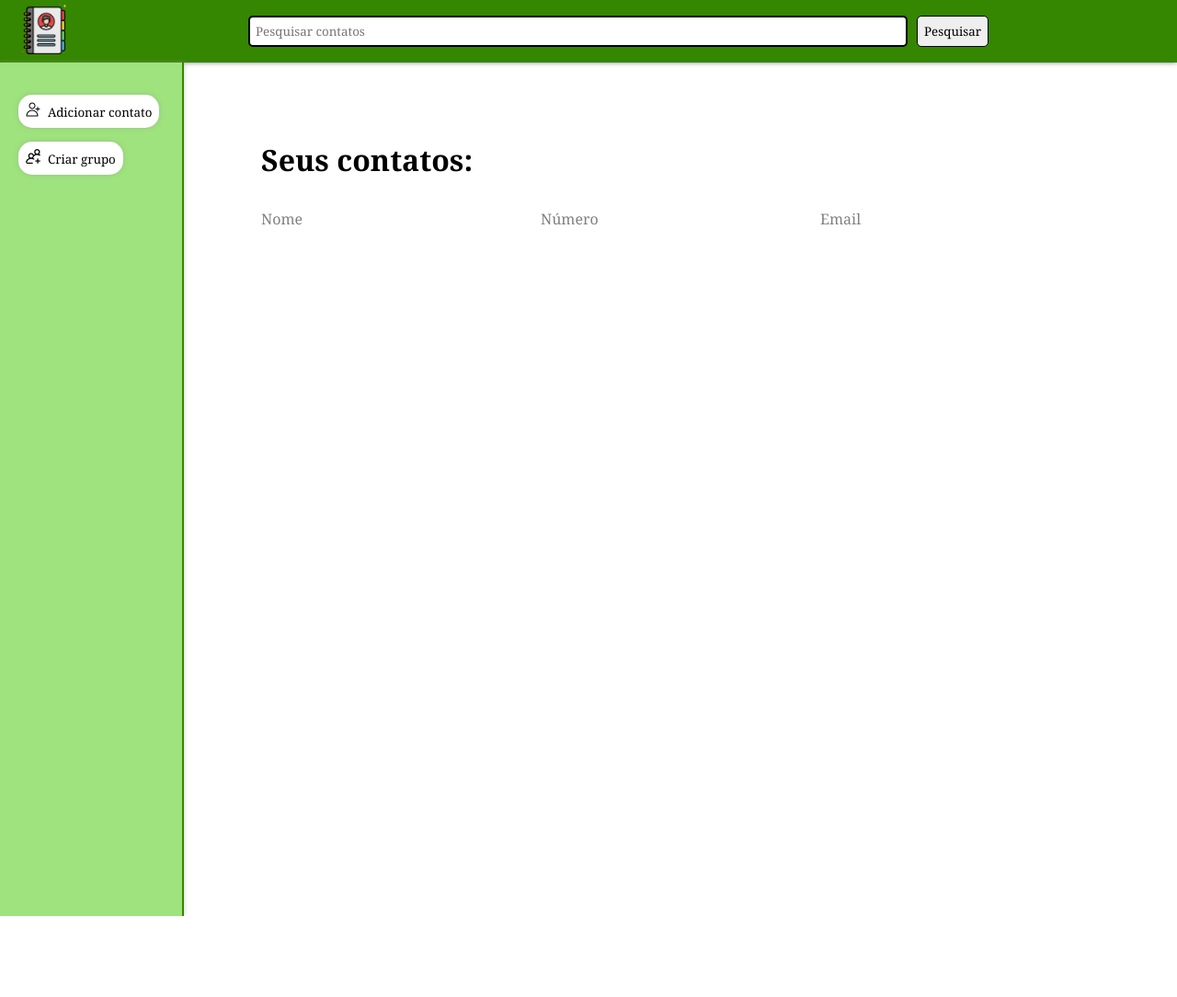
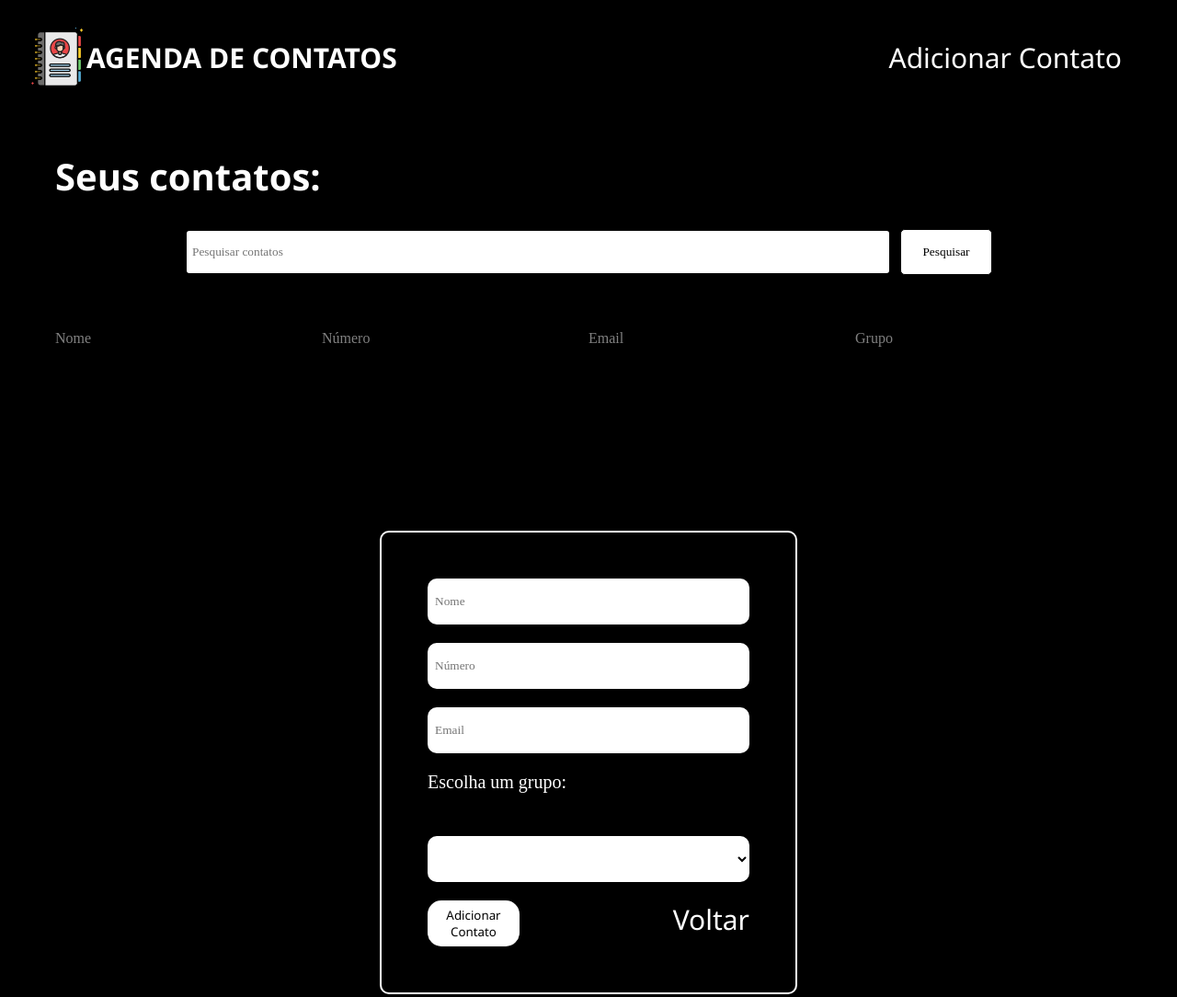
Before and after one commit to joaopedrollgomes/Agenda_de_contatos, a plain HTML site: page index.html in a window 1280 px wide. Shown: the whole page at 92% size. Before the commit the page ends 996 px from the top, so only its background shows below. Drawn offline with Linux system fonts and the light colour scheme.

Commit message:
code update

```diff
--- a/index.html
+++ b/index.html
@@ -3,58 +3,65 @@
 
 <head>
     <meta charset="UTF-8">
+    <meta http-equiv="X-UA-Compatible" content="IE=edge">
     <meta name="viewport" content="width=device-width, initial-scale=1.0">
     <link rel="stylesheet" href="style.css">
-    <link rel="stylesheet" href="https://cdnjs.cloudflare.com/ajax/libs/font-awesome/6.2.1/css/all.min.css">
-    <title>Lista de contatos</title>
+    <title>Agenda de Contatos</title>
 </head>
 
 <body>
-    <header id="nav">
+    <header class="logo">
         <div>
-            <img src="img/livro-de-contato.png" alt="ícone">
+            <img src="img/livro-de-contato.png" alt="">
+            <h1>AGENDA DE CONTATOS</h1>
         </div>
-        <div id="div-barra-button">
-            <input type="text" id="barra-pesquisa" placeholder="Pesquisar contatos">
-            <button id="button-pesquisa" onclick="EXEMPLO:pesquisarContatos()">Pesquisar</button>
-        </div>
+
+        <a href="#adicionar">Adicionar Contato</a>
+
     </header>
-
-    <div class="container">
-
-        <aside>
-            <ul id="listaMenu">
-                <button>
-                    <a href="form.html">
-                        <img src="img/adicionar-amigo.png" alt="Ícone">Adicionar contato
-                    </a>
-                </button>
-                <button>
-                    <a href="#">
-                        <img src="img/adicionar-grupo.png" alt="Ícone">Criar grupo
-                    </a>
-                </button>
-            </ul>
-        </aside>
-
-        <main>
-
+    <main>
+        <section id="contatos">
             <div class="contatos">
-                <h1 id="titulo">Seus contatos:</h1>
-
+                <h2 id="titulo">Seus contatos:</h2>
+                <div id="div-barra-button">
+                    <input type="text" id="barra-pesquisa" placeholder="Pesquisar contatos">
+                    <button id="button-pesquisa" onclick="EXEMPLO:pesquisarContatos()">Pesquisar</button>
+                </div>
                 <div id="identificacao">
                     <p>Nome</p>
                     <p>Número</p>
                     <p>Email</p>
+                    <p>Grupo</p>
                 </div>
-
                 <ul id="listaContatos">
-                    <!-- Os elementos do array -->
+                    <!-- contatos serão add aqui -->
                 </ul>
             </div>
-        </main>
 
-    </div>
+        </section>
+        <section id="adicionar">
+            <div class="caixa">
+                <form>
+                    <input type="text" name="nome" placeholder="Nome">
+                    <input type="text" name="telefone" placeholder="Número">
+                    <input type="text" name="email" placeholder="Email">
+                    <label for="text">Escolha um grupo:</label>
+                    <select name="grupo">
+                        <optgroup label="Grupo">
+                            <option value=""></option>
+                            <option value="familia">Família</option>
+                            <option value="amigos">Amigos</option>
+                            <option value="trabalho">Trabalho</option>
+                        </optgroup>
+                    </select>
+                    <div class="botoes">
+                        <button type="submit" onclick="adicionarContato()">Adicionar Contato</button>
+                        <a href="agenda.html">Voltar</a>
+                    </div>
+                </form>
+            </div>
+        </section>
+    </main>
 
     <script src="script.js"></script>
 </body>
--- a/script.js
+++ b/script.js
@@ -1,19 +1,67 @@
-// Lista de contatos do localStorage
-let listaContatos = JSON.parse(localStorage.getItem('contatos')) || [];
-
-//Local na página index onde será add os contatos
-let listaNovoContato = document.getElementById('listaContatos');
-
-// Loop para add os contatos ao index
-for (let i = 0; i < listaContatos.length; i++) {
-    let contato = listaContatos[i];
-    let novoContato = document.createElement('li');
-    novoContato.innerHTML = `
-        <p>${contato.nome}</p>
-        <p>${contato.numero}</p>
-        <p>${contato.email}</p>
-    `;
-    listaNovoContato.appendChild(novoContato);
+class Contato {
+    constructor(nome, numero, email) {
+        this.nome = nome;
+        this.numero = numero;
+        this.email = email;
+    }
 }
 
-localStorage.clear();
+const contatos = [];
+
+function addContato(nome, numero, email) {
+    const contato = new Contato(nome, numero, email);
+    contatos.push(contato);
+    listaAtualizada();
+}
+
+// Função para atualizar a lista de contatos
+function listaAtualizada() {
+    const listaContatos = document.getElementById('listaContatos');
+    listaContatos.innerHTML = '';
+
+    contatos.forEach((contato, index) => {
+        const itemLista = document.createElement('li');
+        itemLista.className = 'style-contato';
+
+        itemLista.innerHTML = `
+        <span class = "nome">${contato.nome}</span> <span class = "numero">${contato.numero}</span> <span class = "email">${contato.email}</span>
+        <button class="editar-button" onclick="editarContato(${index})">Editar</button>
+        <button class="deletar-button" onclick="deletarContato(${index})">Excluir</button>
+      `;
+
+        listaContatos.appendChild(itemLista);
+    });
+}
+
+// Função para editar um contato
+function editarContato(index) {
+    const novoNome = prompt('Novo Nome:', contatos[index].nome);
+    const novoNumero = prompt('Novo Número:', contatos[index].numero);
+    const novoEmail = prompt('Novo Email:', contatos[index].email);
+
+    if (novoNome !== null && novoNumero !== null && novoEmail !== null) {
+        contatos[index] = new Contato(novoNome, novoNumero, novoEmail);
+        listaAtualizada();
+    }
+}
+
+// Função para excluir um contato
+function deletarContato(index) {
+    if (confirm('Tem certeza de que deseja excluir este contato?')) {
+        contatos.splice(index, 1); // Remove o contato
+        listaAtualizada();
+    }
+}
+
+// "Ativando" o formulário de adição de contato
+const formulario = document.querySelector('form');
+formulario.addEventListener('submit', function (event) {
+    event.preventDefault();
+    const nome = document.querySelector('input[name="nome"]').value;
+    const numero = document.querySelector('input[name="telefone"]').value;
+    const email = document.querySelector('input[name="email"]').value;
+    addContato(nome, numero, email);
+    formulario.reset();
+});
+
+listaAtualizada();
--- a/style-form.css
+++ /dev/null
@@ -1,53 +0,0 @@
-/* Variáveis */
-:root {
-    --main-bg-color: #358600;
-    --accent-color: #9EE37D;
-}
-
-/* Reset e configuração básica */
-* {
-    margin: 0;
-    padding: 0;
-    box-sizing: border-box;
-}
-
-body {
-    font-family: Georgia, 'Times New Roman', Times, serif;
-}
-
-/* Estilo para a página de formulário */
-h1 {
-    font-size: 24px;
-    margin: 20px;
-}
-
-form {
-    max-width: 400px;
-    margin: 0 auto;
-    padding: 20px;
-    background-color: #fff;
-    border-radius: 10px;
-    box-shadow: 0px 0px 5px rgba(0, 0, 0, 0.5);
-}
-
-form input[type="text"],
-form input[type="email"] {
-    width: 100%;
-    padding: 10px;
-    margin-bottom: 10px;
-    border: 1px solid #ccc;
-    border-radius: 5px;
-}
-
-form input[type="submit"] {
-    background-color: var(--accent-color);
-    color: #fff;
-    padding: 10px 20px;
-    border: none;
-    border-radius: 5px;
-    cursor: pointer;
-}
-
-form input[type="submit"]:hover {
-    background-color: #7abb4f;
-}
--- a/style.css
+++ b/style.css
@@ -1,35 +1,94 @@
-/* Variáveis */
-:root {
-    --main-bg-color: #358600;
-    --accent-color: #9EE37D;
-}
-
-/* Reset e configuração básica */
-* {
+*{
     margin: 0;
     padding: 0;
     box-sizing: border-box;
+    background-color: #000;
 }
 
-body {
-    font-family: Georgia, 'Times New Roman', Times, serif;
+.logo {
+    display: flex;
+    align-items:center;
+    justify-content: space-between;
+    font-family:'Segoe UI', Tahoma, Geneva, Verdana, sans-serif;
+    color: #fff;
+    font-size: 15px;
+    margin: 30px;
+}
+.logo div {
+    display: flex;
+    align-items: center;
+
+}
+.logo a {
+    text-decoration: none;
+    font-family: 'Segoe UI', Tahoma, Geneva, Verdana, sans-serif;
+    font-size: 30px;
+    color: #fff;
+    padding-right: 30px;
+    transition: text-decoration 0.2s;
+}
+.logo a:hover {
+    text-decoration: overline;
+    color: #fff;
 }
 
-/* Barra de navegação */
-#nav {
-    display: flex;
-    justify-content: space-between;
-    align-items: center;
-    background-color: var(--main-bg-color);
+div li {
+    padding: 20px;
+    list-style: none;
+
+}
+div a {
+    text-decoration: none;
+    font-family: 'Segoe UI', Tahoma, Geneva, Verdana, sans-serif;
+    font-size: 30px;
     color: #fff;
-    padding: 10px;
-    height: 68px;
-    box-shadow: 0px 0px 5px rgba(0, 0, 0, 0.5);
+    transition: text-decoration 0.2s;
+}
+div a:hover {
+    text-decoration: overline;
+    color: #fff;
 }
 
-#nav img {
-    margin-left: 10px;
-    height: 55px;
+#listaContatos {
+    list-style: none;
+    margin-top: 30px;
+    margin-left: 60px;
+    margin-right: 60px;
+    color: #fff;
+
+}
+
+.editar-button{
+    margin-left: 600px;
+
+}
+
+.email {
+    margin-left: 360px;
+}
+
+.numero {
+    margin-left: 390px;
+}
+
+#listaContatos li {
+    display: flex;
+    align-items: center;
+    justify-content: space-between;
+    padding: 10px;
+    margin-bottom: 10px;
+    border-top: 2px solid #e7e7e7;
+    width: 100%;
+
+}
+
+#titulo {
+    font-family: 'Segoe UI', Tahoma, Geneva, Verdana, sans-serif;
+    font-size: 40px;
+    color: #fff;
+    margin-left: 60px;
+    padding-top: 40px;
+
 }
 
 #div-barra-button {
@@ -37,6 +96,7 @@ body {
     align-items: center;
     justify-content: center;
     flex-grow: 1;
+    margin-top: 30px;
 }
 
 #barra-pesquisa {
@@ -47,93 +107,112 @@ body {
     font-family: inherit;
     margin-right: 10px;
 }
-
-#button-pesquisa {
+#button-pesquisa{
     padding: 7px;
     border: 1px solid;
     border-radius: 5px;
     font-family: inherit;
 }
-
-#button-pesquisa:hover {
+#button-pesquisa:hover{
     cursor: pointer;
-    background-color: var(--accent-color);
-}
-
-/* Container e Menu Lateral */
-.container {
-    display: flex;
-    justify-content: flex-start;
-}
-
-aside {
-    min-width: 180px;
-    max-width: 200px;
-    padding: 20px;
-    background-color: var(--accent-color);
-    border-right: 2px solid var(--main-bg-color);
-    box-shadow: 0px 0px 5px rgba(158, 158, 158, 0.5);
-}
-
-aside button {
-    padding: 8px;
-    background-color: #fff;
-    font-family: inherit;
-    margin-top: 15px;
-    border: none;
-    border-radius: 15px;
-    box-shadow: 0px 0px 5px rgba(158, 158, 158, 0.5);
-}
-
-aside button:hover {
-    cursor: pointer;
-    background-color: #d0f1c0;
-}
-
-#listaMenu a {
-    text-decoration: none;
-    color: black;
-}
-
-#listaMenu img {
-    margin-right: 8px;
-}
-
-/* Conteúdo Principal */
-main {
-    height: 100vh;
-    flex-grow: 1;
-    padding: 20px;
-    text-align: justify;
-    margin: 5%;
-}
-
-/* Lista de Contatos */
-#listaContatos {
-    list-style: none;
-    padding: 0;
-    margin-top: 20px;
-}
-
-.contatos {
-    min-width: 507px;
-}
-
-#listaContatos li {
-    display: grid;
-    grid-template-columns: repeat(3, 1fr);
-    align-items: center;
-    justify-content: space-between;
-    border-top: 2px solid #e7e7e7;
-    padding: 10px;
-    margin-bottom: 10px;
-    width: 100%;
+    background-color:gray;
 }
 
 #identificacao {
     display: grid;
-    grid-template-columns: repeat(3, 1fr);
+    grid-template-columns: repeat(4, 1fr);
     color: gray;
-    width: 100%;
-    margin: 2rem auto;
+    margin: 0 60px;
+    padding-top: 60px;
+
 }
+#contatos a {
+    display: flex;
+    flex-direction: row-reverse;
+    text-decoration: none;
+    font-family: 'Segoe UI', Tahoma, Geneva, Verdana, sans-serif;
+    font-size: 30px;
+    color: #fff;
+    margin-right: 60px;
+    margin-bottom: 200px;
+    transition: text-decoration 0.2s;
+}
+#contatos a:hover {
+    text-decoration: overline;
+}
+
+#adicionar {
+    margin-top: 200px;
+    margin-bottom: 100px;
+}
+.caixa {
+    display: flex;
+    align-items: center;
+    justify-content: center;
+}
+
+form {
+    display: grid;
+    grid-template-rows: repeat(4, 1fr);
+    gap: 20px;
+    padding: 50px;
+    border: 2px solid #fff;
+    border-radius: 10px;
+
+}
+
+input {
+    width: 350px;
+    height: 50px;
+    border: 2px solid #fff;
+    border-radius: 10px;
+    padding: 6px;
+    font-family: inherit;
+    background-color: #fff;
+}
+label {
+    color: #fff;
+    padding-bottom: 30px;
+    font-size: 20px;
+    height: 50px;
+}
+select {
+    width: 350px;
+    height: 50px;
+    background-color: #fff;
+    color: #000;
+    border: #fff;
+    border-radius: 10px;
+
+}
+
+optgroup, option {
+    background-color:#fff;
+    color: #000;
+}
+
+.botoes {
+    display: flex;
+    justify-content: space-between;
+
+}
+button a {
+    text-decoration: none;
+    color: #fff;
+
+}
+
+button {
+    width: 100px;
+    height: 50px;
+    font-family:'Segoe UI', Tahoma, Geneva, Verdana, sans-serif;
+    border: 2px solid #fff;
+    border-radius: 15px;
+    cursor: pointer;
+    background-color: #fff;
+    transition: background-color 0.2s;
+
+}
+button:hover {
+    background-color:gray;
+}
```
Also changed, not shown: form.html (deleted, +0 -28 lines), script-form.js (deleted, +0 -39 lines).
